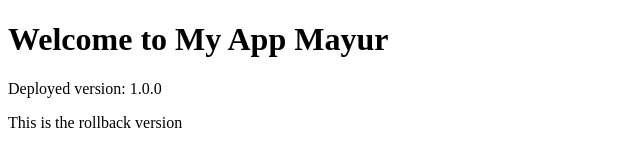
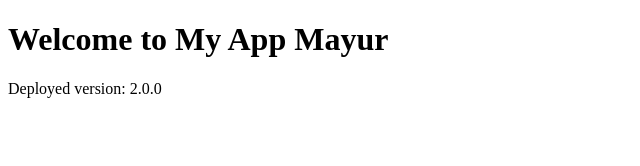
Before and after one commit to Mayur2801/My-app2, a plain HTML site: page index.html in a window 1280 px wide. Shown: the whole page, without its empty margins (0-640 px from the left). Drawn offline with Linux system fonts and the light colour scheme.

Commit message:
Update index.html

```diff
--- a/index.html
+++ b/index.html
@@ -6,7 +6,7 @@
 </head>
 <body>
   <h1>Welcome to My App Mayur</h1>
-  <p>Deployed version: <span id="version">1.0.0</span></p>
-  <p>This is the rollback version</p>
+  <p>Deployed version: <span id="version">2.0.0</span></p>
+<!--   <p>This is the rollback version</p> -->
 </body>
 </html>
```
